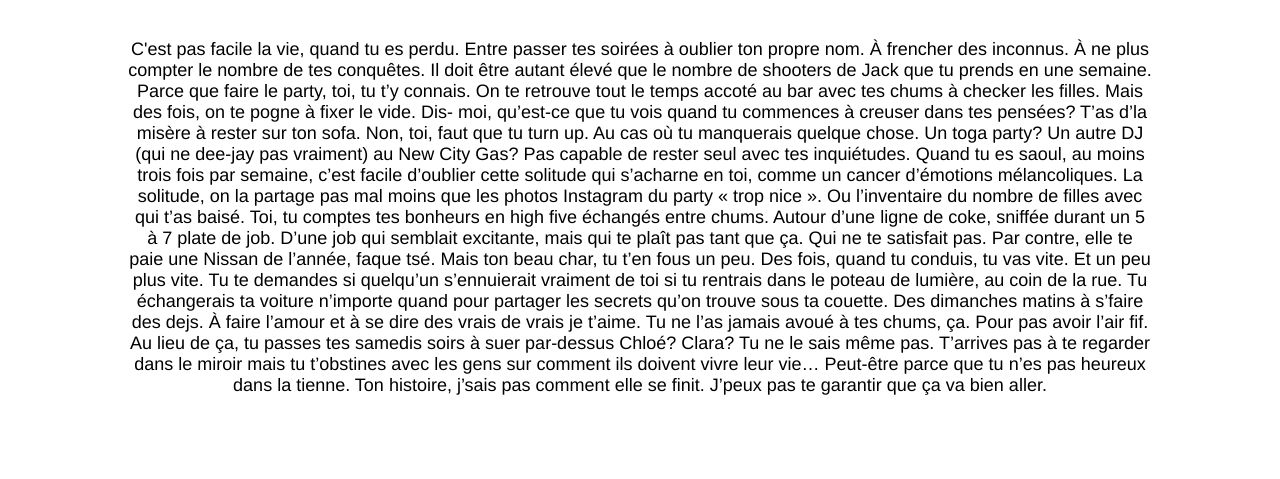
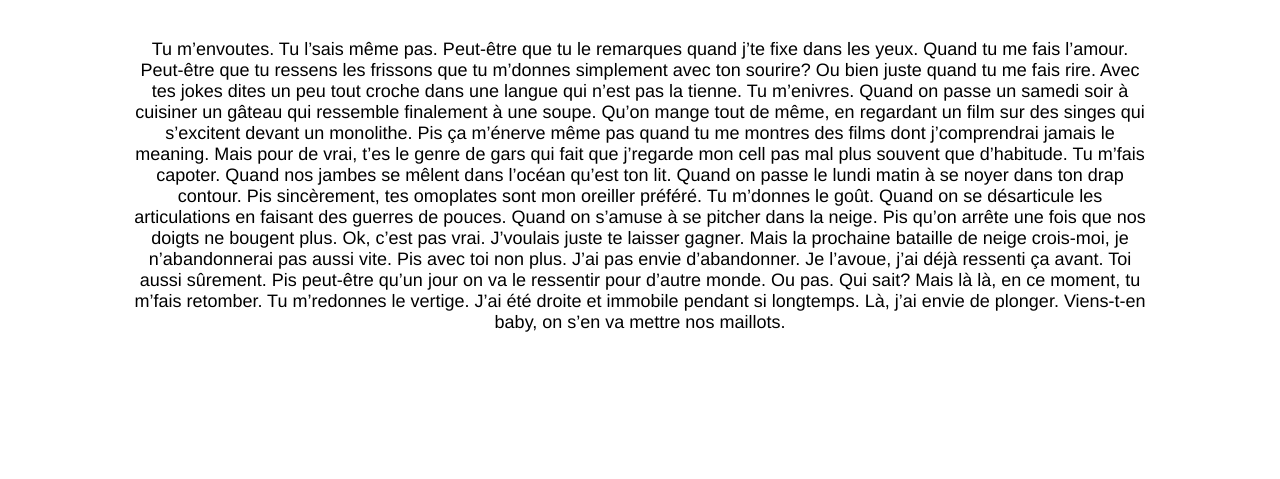
Before and after one commit to lapetitemontrealaise/coeuravendre, a plain HTML site: page retomber.html in a window 1280 px wide. Shown: the part 802-1281 px from the top of the page. After the commit the page ends 1218 px from the top, so only its background shows below. Drawn offline with Linux system fonts and the light colour scheme.

Commit message:
Add files via upload

```diff
--- a/retomber.html
+++ b/retomber.html
@@ -19,32 +19,41 @@
     </div>
     <div class="text">
     <br>
-    C'est pas facile la vie, quand tu es perdu. Entre passer tes soirées à oublier ton propre nom. À frencher des inconnus. À ne plus compter le nombre de tes conquêtes. Il doit être autant élevé que le nombre de shooters de Jack que tu prends en une semaine.
+    Tu m’envoutes.
+    Tu l’sais même pas.
+    Peut-être que tu le remarques quand j’te fixe dans les yeux.
+    Quand tu me fais l’amour.
+    Peut-être que tu ressens les frissons que tu m’donnes simplement avec ton sourire?
 
-    Parce que faire le party, toi, tu t’y connais. On te retrouve tout le temps accoté au bar avec tes chums à checker les filles.
+    Ou bien juste quand tu me fais rire.
+    Avec tes jokes dites un peu tout croche dans une langue qui n’est pas la tienne.
 
-    Mais des fois, on te pogne à fixer le vide.
+    Tu m’enivres.
+    Quand on passe un samedi soir à cuisiner un gâteau qui ressemble finalement à une soupe. Qu’on mange tout de même, en regardant un film sur des singes qui s’excitent devant un monolithe.
+    Pis ça m’énerve même pas quand tu me montres des films dont j’comprendrai jamais le meaning.
 
-    Dis- moi, qu’est-ce que tu vois quand tu commences à creuser dans tes pensées?
+    Mais pour de vrai, t’es le genre de gars qui fait que j’regarde mon cell pas mal plus souvent que d’habitude.
 
-    T’as d’la misère à rester sur ton sofa. Non, toi, faut que tu turn up. Au cas où tu manquerais quelque chose. Un toga party? Un autre DJ (qui ne dee-jay pas vraiment) au New City Gas? Pas capable de rester seul avec tes inquiétudes.
+    Tu m’fais capoter. Quand nos jambes se mêlent dans l’océan qu’est ton lit. Quand on passe le lundi matin à se noyer dans ton drap contour.
 
-    Quand tu es saoul, au moins trois fois par semaine, c’est facile d’oublier cette solitude qui s’acharne en toi, comme un cancer d’émotions mélancoliques.
-    La solitude, on la partage pas mal moins que les photos Instagram du party « trop nice ». Ou l’inventaire du nombre de filles avec qui t’as baisé.
+    Pis sincèrement, tes omoplates sont mon oreiller préféré.
 
-    Toi, tu comptes tes bonheurs en high five échangés entre chums. Autour d’une ligne de coke, sniffée durant un 5 à 7 plate de job. D’une job qui semblait excitante, mais qui te plaît pas tant que ça. Qui ne te satisfait pas. Par contre, elle te paie une Nissan de l’année, faque tsé.
+    Tu m’donnes le goût.
+    Quand on se désarticule les articulations en faisant des guerres de pouces.
+    Quand on s’amuse à se pitcher dans la neige. Pis qu’on arrête une fois que nos doigts ne bougent plus.
+    Ok, c’est pas vrai. J’voulais juste te laisser gagner. Mais la prochaine bataille de neige crois-moi, je n’abandonnerai pas aussi vite.
 
-    Mais ton beau char, tu t’en fous un peu. Des fois, quand tu conduis, tu vas vite. Et un peu plus vite. Tu te demandes si quelqu’un s’ennuierait vraiment de toi si tu rentrais dans le poteau de lumière, au coin de la rue.
+    Pis avec toi non plus. J’ai pas envie d’abandonner.
+    Je l’avoue, j’ai déjà ressenti ça avant. Toi aussi sûrement.
+    Pis peut-être qu’un jour on va le ressentir pour d’autre monde.
+    Ou pas. Qui sait?
 
-    Tu échangerais ta voiture n’importe quand pour partager les secrets qu’on trouve sous ta couette. Des dimanches matins à s’faire des dejs. À faire l’amour et à se dire des vrais de vrais je t’aime. Tu ne l’as jamais avoué à tes chums, ça. Pour pas avoir l’air fif.
+    Mais là là, en ce moment, tu m’fais retomber.
+    Tu m’redonnes le vertige.
+    J’ai été droite et immobile pendant si longtemps.
+    Là, j’ai envie de plonger.
 
-    Au lieu de ça, tu passes tes samedis soirs à suer par-dessus Chloé? Clara?
-
-    Tu ne le sais même pas.
-
-    T’arrives pas à te regarder dans le miroir mais tu t’obstines avec les gens sur comment ils doivent vivre leur vie… Peut-être parce que tu n’es pas heureux dans la tienne.
-
-    Ton histoire, j’sais pas comment elle se finit. J’peux pas te garantir que ça va bien aller.
+    Viens-t-en baby, on s’en va mettre nos maillots.
       <br>
     <br>
     <br>
```
